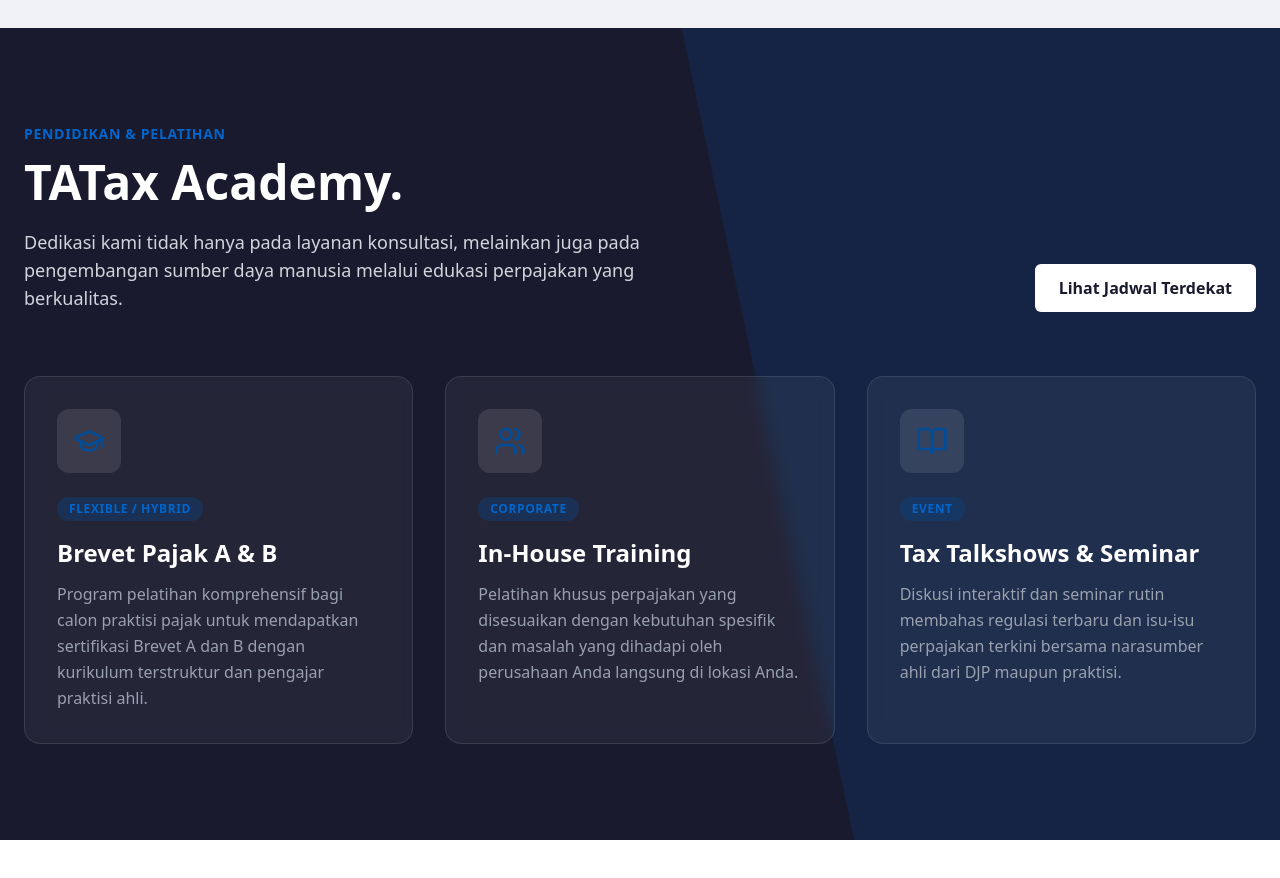
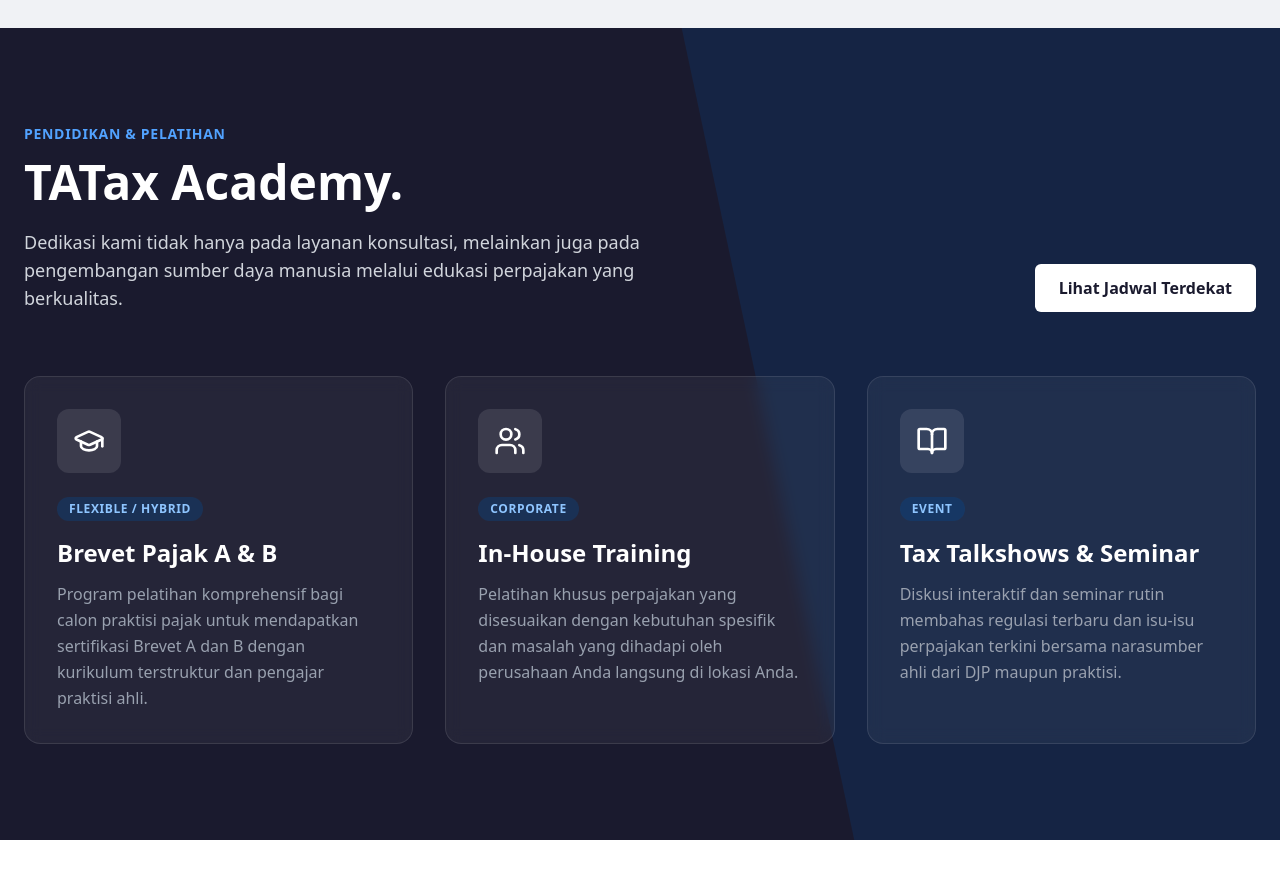
Before and after one commit to agas007/tat-webpage, a Next.js app: page / in a window 1280 px wide. Shown: the part 4520-5398 px from the top of the page. Built offline with nearby package versions, Linux system fonts and the light colour scheme.

Commit message:
style: update color classes for icons and text elements in the Academy component.

```diff
--- a/src/components/Academy.tsx
+++ b/src/components/Academy.tsx
@@ -5,19 +5,19 @@
     {
       title: "Brevet Pajak A & B",
       type: "Flexible / Hybrid",
-      icon: <GraduationCap className="w-8 h-8 text-brand-blue" />,
+      icon: <GraduationCap className="w-8 h-8" />,
       desc: "Program pelatihan komprehensif bagi calon praktisi pajak untuk mendapatkan sertifikasi Brevet A dan B dengan kurikulum terstruktur dan pengajar praktisi ahli."
     },
     {
       title: "In-House Training",
       type: "Corporate",
-      icon: <Users className="w-8 h-8 text-brand-blue" />,
+      icon: <Users className="w-8 h-8" />,
       desc: "Pelatihan khusus perpajakan yang disesuaikan dengan kebutuhan spesifik dan masalah yang dihadapi oleh perusahaan Anda langsung di lokasi Anda."
     },
     {
       title: "Tax Talkshows & Seminar",
       type: "Event",
-      icon: <BookOpen className="w-8 h-8 text-brand-blue" />,
+      icon: <BookOpen className="w-8 h-8" />,
       desc: "Diskusi interaktif dan seminar rutin membahas regulasi terbaru dan isu-isu perpajakan terkini bersama narasumber ahli dari DJP maupun praktisi."
     }
   ];
@@ -31,7 +31,7 @@
 
         <div className="flex flex-col md:flex-row justify-between items-end mb-16 gap-6">
           <div className="max-w-2xl">
-            <h4 className="text-brand-blue-light font-semibold uppercase tracking-wider text-sm mb-2">Pendidikan & Pelatihan</h4>
+            <h4 className="text-blue-400 font-semibold uppercase tracking-wider text-sm mb-2">Pendidikan & Pelatihan</h4>
             <h2 className="text-3xl md:text-5xl font-bold mb-4 leading-tight">TATax Academy.</h2>
             <p className="text-gray-300 text-lg">Dedikasi kami tidak hanya pada layanan konsultasi, melainkan juga pada pengembangan sumber daya manusia melalui edukasi perpajakan yang berkualitas.</p>
           </div>
@@ -48,7 +48,7 @@
                   {prog.icon}
                 </div>
               </div>
-              <div className="inline-block px-3 py-1 rounded-full bg-brand-blue/30 text-brand-blue-light text-xs font-semibold tracking-wider uppercase mb-4">
+              <div className="inline-block px-3 py-1 rounded-full bg-brand-blue/30 text-blue-300 text-xs font-semibold tracking-wider uppercase mb-4">
                 {prog.type}
               </div>
               <h3 className="text-2xl font-bold mb-3">{prog.title}</h3>
```
